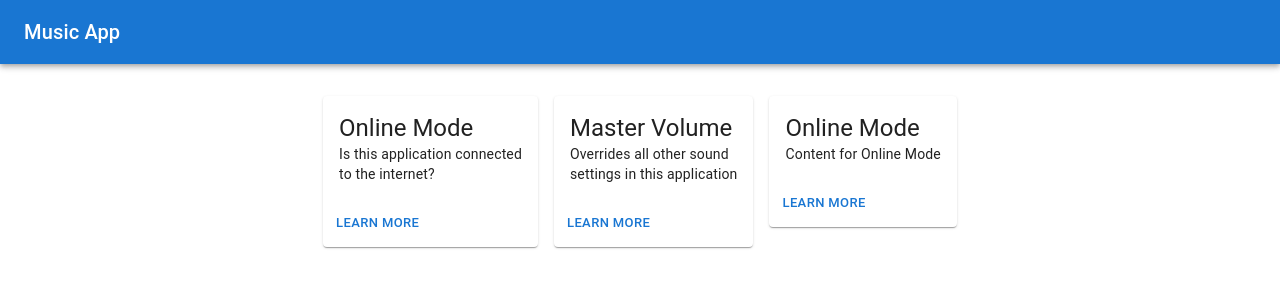
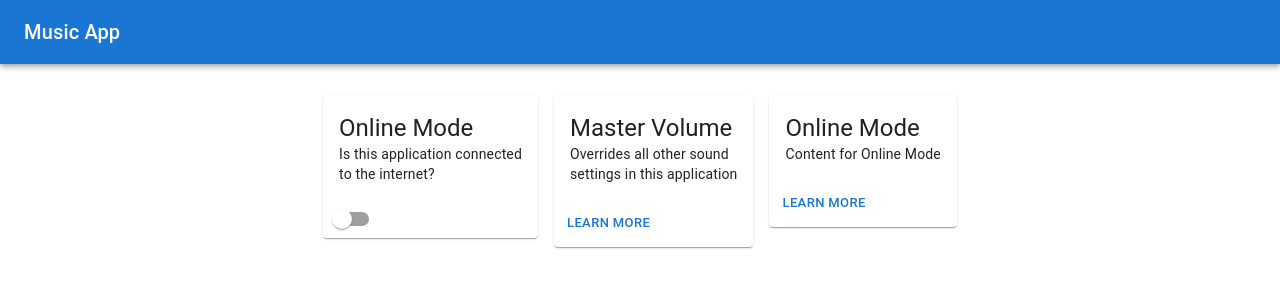
Before and after one commit to vvndre/music-app-react, a React (Create React App) app in the folder music-app/: page / in a window 1280 px wide. Both pictures are taken after a click on the button "LOGIN". Shown: the top 300 px of the page. Built offline with nearby package versions, Linux system fonts and the light colour scheme.

Commit message:
OnlineModeCard compl

```diff
--- a/music-app/src/components/OnlineModeCard.js
+++ b/music-app/src/components/OnlineModeCard.js
@@ -1,11 +1,16 @@
-import React from "react";
+import React, { useState } from "react";
 import Card from "@mui/material/Card";
 import CardContent from "@mui/material/CardContent";
-import CardActions from "@mui/material/CardActions";
-import Button from "@mui/material/Button";
+import Switch from "@mui/material/Switch";
 import Typography from "@mui/material/Typography";
 
 function OnlineModeCard() {
+  const [online, setOnline] = useState(false); // State to track online status
+
+  const handleSwitchChange = () => {
+    setOnline(!online); // Toggle the online status
+  };
+
   return (
     <Card>
       <CardContent>
@@ -15,9 +20,9 @@ function OnlineModeCard() {
         <Typography variant="body2">Is this application connected</Typography>
         <Typography variant="body2">to the internet?</Typography>
       </CardContent>
-      <CardActions>
-        <Button size="small">Learn More</Button>
-      </CardActions>
+      <div>
+        <Switch checked={online} onChange={handleSwitchChange} />
+      </div>
     </Card>
   );
 }
```
